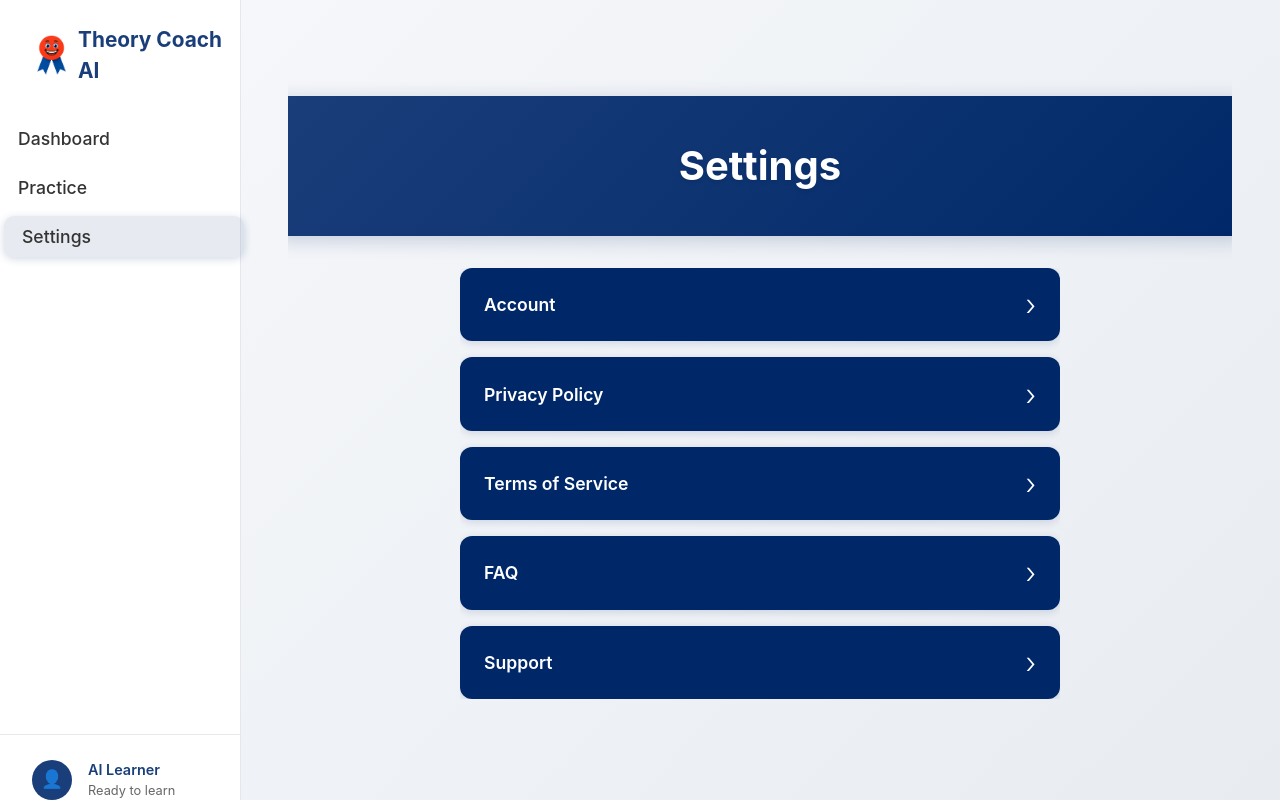
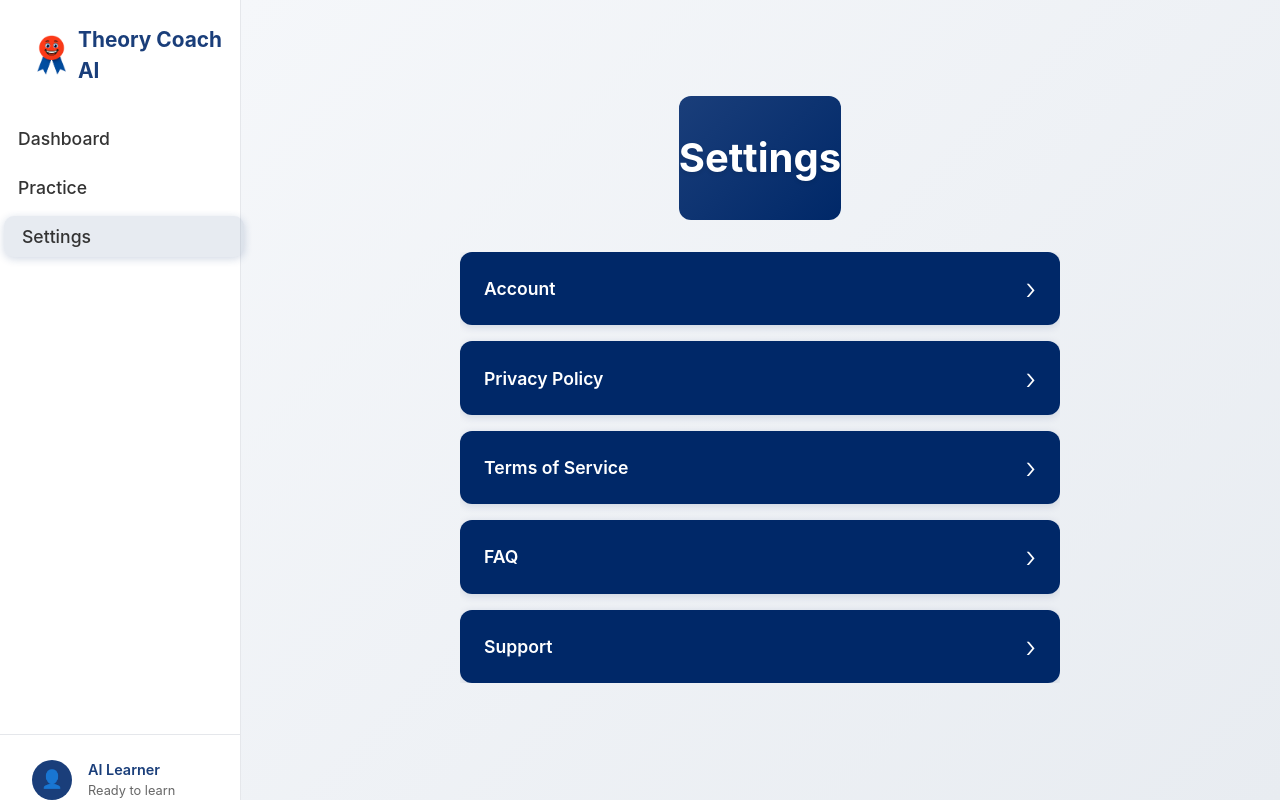
Before and after one commit to fullcircleAI/cbr-ai-coach, a React (Create React App) app: page /settings in a window 1280 px wide. Built offline with nearby package versions, Linux system fonts and the light colour scheme.

Commit message:
Fix Settings heading to exactly match Practice heading: same font size, weight, color, position, and style

```diff
--- a/src/components/Settings.css
+++ b/src/components/Settings.css
@@ -20,24 +20,34 @@
   overflow: hidden;
 }
 
-/* Header Banner - EXACT same as Practice Page */
-.page-header-banner {
+/* Header Styles - EXACT COPY from Practice Page */
+.tests-header {
+  text-align: center;
+  padding: 2rem 0;
   background: linear-gradient(135deg, #1A3E7A 0%, #002868 100%);
-  padding: 2.5rem 1.5rem;
-  margin: 0 0 2rem 0;
-  width: 100%;
-  border-radius: 0 0 24px 24px;
-  box-shadow: 0 4px 20px rgba(0, 40, 104, 0.2);
-  text-align: center;
+  color: white;
+  border-radius: 12px;
+  margin-bottom: 2rem;
 }
 
-.page-header-title {
-  margin: 0;
-  color: #ffffff !important;
+.header-content {
+  display: flex;
+  flex-direction: column;
+  align-items: center;
+  gap: 1rem;
+}
+
+.header-text h1 {
   font-size: 2.5rem;
   font-weight: 700;
-  letter-spacing: 0;
+  margin: 0;
   text-shadow: 0 2px 4px rgba(0, 0, 0, 0.1);
+}
+
+.header-text p {
+  font-size: 1.1rem;
+  margin: 0;
+  opacity: 0.9;
 }
 
 .settings-main-menu {
--- a/src/components/Settings.tsx
+++ b/src/components/Settings.tsx
@@ -93,8 +93,12 @@ export const Settings: React.FC = () => {
   // Main Settings Menu
   const renderMainMenu = () => (
     <div className="settings-page">
-      <div className="page-header-banner">
-        <h1 className="page-header-title">Settings</h1>
+      <div className="tests-header">
+        <div className="header-content">
+          <div className="header-text">
+            <h1>Settings</h1>
+          </div>
+        </div>
       </div>
 
       <div className="settings-main-menu">
```
